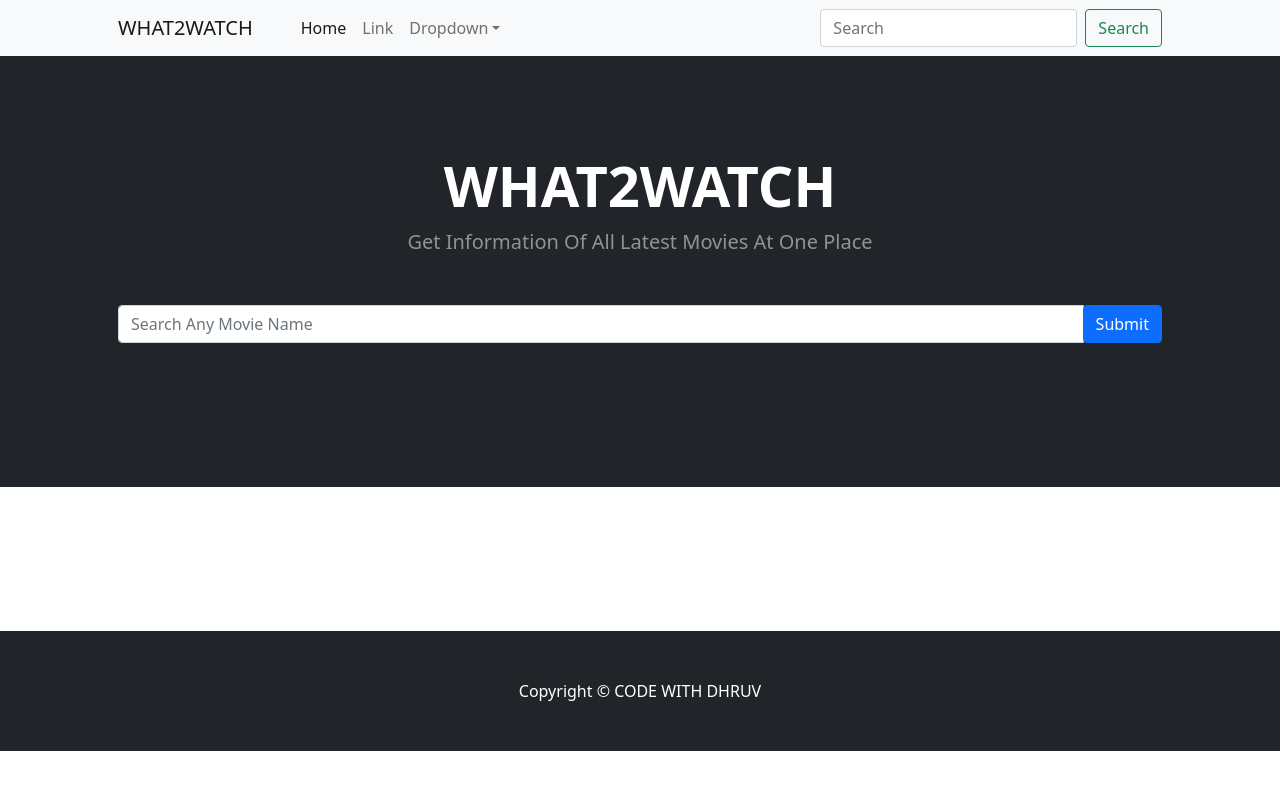
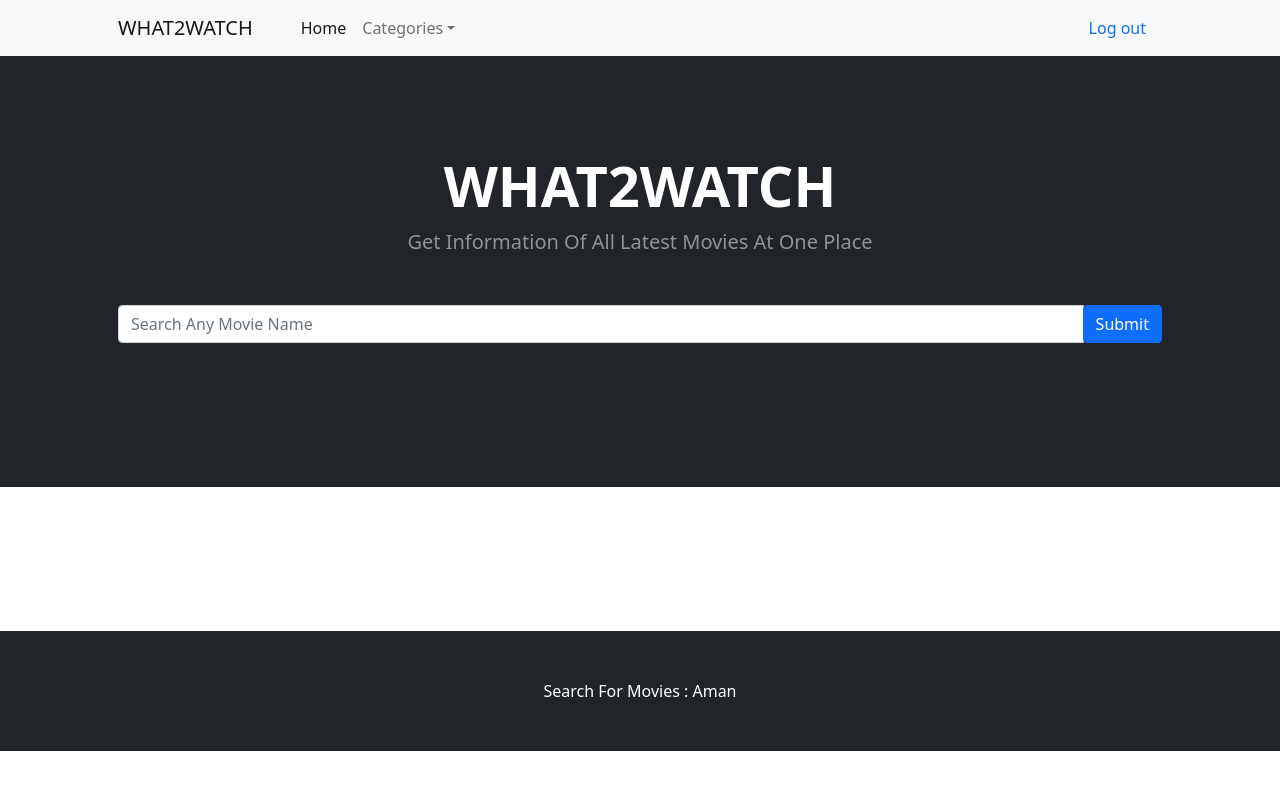
Before and after one commit to AMAN1620/Movie-Library, a Flask app: page /dashboard in a window 1280 px wide. Run offline with Flask 2, Linux system fonts and the light colour scheme; data that the repository does not hold is empty.

Commit message:
Added logout functionality

```diff
--- a/templates/dashboard.html
+++ b/templates/dashboard.html
@@ -28,22 +28,22 @@
                 <button class="navbar-toggler" type="button" data-bs-toggle="collapse" data-bs-target="#navbarSupportedContent" aria-controls="navbarSupportedContent" aria-expanded="false" aria-label="Toggle navigation"><span class="navbar-toggler-icon"></span></button>
                 <div class="collapse navbar-collapse" id="navbarSupportedContent">
                     <ul class="navbar-nav me-auto mb-2 mb-lg-0 ms-lg-4">
-                        <li class="nav-item"><a class="nav-link active" aria-current="page" href="#!">Home</a></li>
-                        <li class="nav-item"><a class="nav-link" href="#!">Link</a></li>
+                        <li class="nav-item"><a class="nav-link active" aria-current="page" href="{{url_for('dashboard')}}">Home</a></li>
+
                         <li class="nav-item dropdown">
-                            <a class="nav-link dropdown-toggle" id="navbarDropdown" href="#" role="button" data-bs-toggle="dropdown" aria-expanded="false">Dropdown</a>
+                            <a class="nav-link dropdown-toggle" id="navbarDropdown" href="#" role="button" data-bs-toggle="dropdown" aria-expanded="false">Categories</a>
                             <ul class="dropdown-menu" aria-labelledby="navbarDropdown">
-                                <li><a class="dropdown-item" href="#!">Link0</a></li>
+                                <li><a class="dropdown-item" href="{{url_for('search_results',query='action')}}">Action</a></li>
                                 <li><hr class="dropdown-divider" /></li>
-                                <li><a class="dropdown-item" href="#!">Link1</a></li>
-                                <li><a class="dropdown-item" href="#!">Link2</a></li>
+                                <li><a class="dropdown-item" href="{{url_for('search_results',query='comedy')}}">Comedy</a></li>
+                                <li><a class="dropdown-item" href="{{url_for('search_results',query='sci fi')}}">Sci Fi</a></li>
+                                <li><a class="dropdown-item" href="{{url_for('search_results',query='romantic')}}">Romantic</a></li>
                             </ul>
                         </li>
+
                     </ul>
-                    <form class="d-flex">
-                        <input class="form-control me-2" type="search" placeholder="Search" aria-label="Search">
-                        <button class="btn btn-outline-success" type="submit">Search</button>
-                      </form>
+                    <a class="nav-link active" aria-current="page" href="{{url_for('logout')}}">Log out</a>
+
                 </div>
             </div>
         </nav>
@@ -108,7 +108,7 @@
         </section>
         <!-- Footer-->
         <footer class="py-5 bg-dark">
-            <div class="container"><p class="m-0 text-center text-white">Copyright &copy; CODE WITH DHRUV</p></div>
+            <div class="container"><p class="m-0 text-center text-white">Search For Movies : Aman</p></div>
         </footer>
 
 
```
Also changed, not shown: templates/home.html (deleted, +0 -14 lines).
